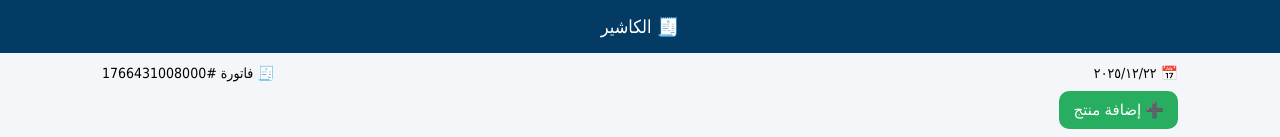
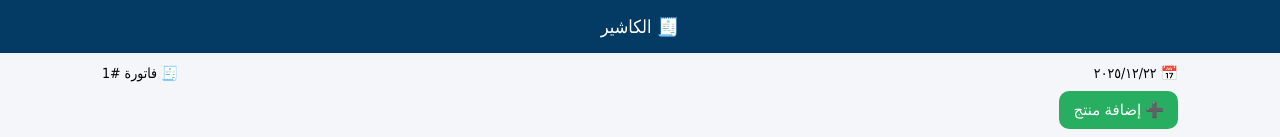
Before and after one commit to moradatteaa-source/almurad-cashier, a plain HTML site: page cashier.html in a window 1280 px wide. Shown: the top 137 px of the page. Drawn offline with Linux system fonts and the light colour scheme.

Commit message:
upload project

```diff
--- a/cashier.html
+++ b/cashier.html
@@ -291,7 +291,7 @@ const restEl=document.getElementById("rest");
 const restLine=document.getElementById("restLine");
 
 document.getElementById("date").textContent=new Date().toLocaleDateString("ar-EG");
-let invoice = Number(localStorage.getItem("invoiceNo")) || Date.now();
+let invoice = Number(localStorage.getItem("invoiceNo")) || 1;
 document.getElementById("invoice").textContent = invoice;
 
 
```
